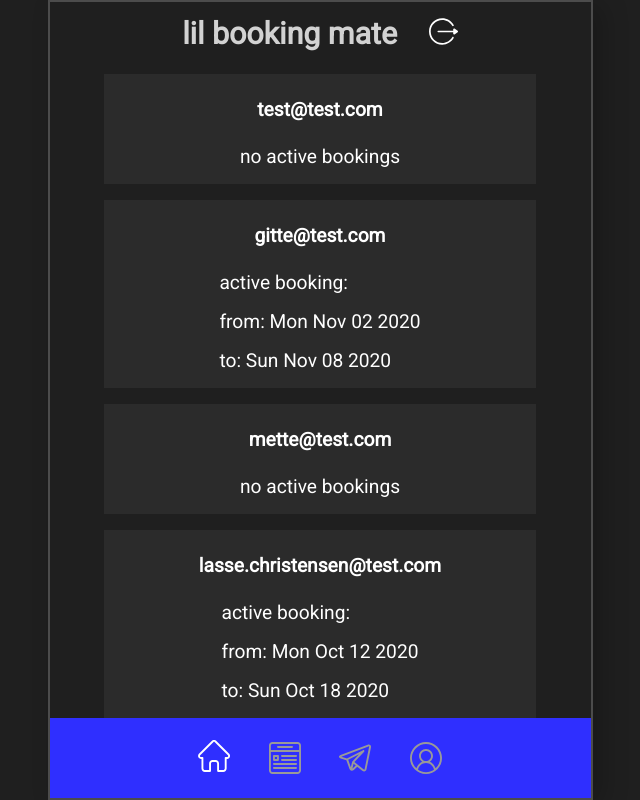
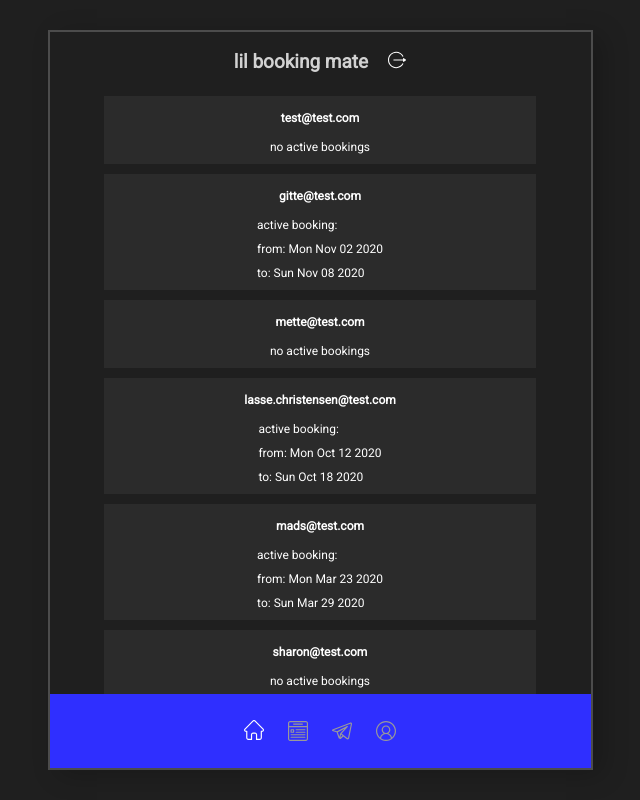
Before and after one commit to 200backflips/lil-booking-mate, a Vue app in the folder client/: page /bookings in a window 1280 px wide. Shown: the whole page, without its empty margins (320-960 px from the left). Built offline with nearby package versions, Linux system fonts and the light colour scheme.

Commit message:
fix margin in bookings

```diff
--- a/client/src/App.vue
+++ b/client/src/App.vue
@@ -35,6 +35,7 @@ body {
   font-family: "Roboto", sans-serif;
   width: 100%;
   height: 100%;
+  font-size: 62.5%;
   background: #1f1f1f;
 }
 
--- a/client/src/components/ActiveBookings.vue
+++ b/client/src/components/ActiveBookings.vue
@@ -40,7 +40,7 @@ export default {
   width: 100%;
   height: 82%;
   overflow: auto;
-  font-size: 1.1rem;
+  font-size: 1.2rem;
 }
 
 .user {
--- a/client/src/elements/Booking.vue
+++ b/client/src/elements/Booking.vue
@@ -37,7 +37,6 @@ export default {
   margin: 0.5rem;
   padding: 0.5rem;
   background: #2b2b2b;
-  font-size: 1.2rem;
 }
 .booking-details p {
   padding: 0.5rem;
```
